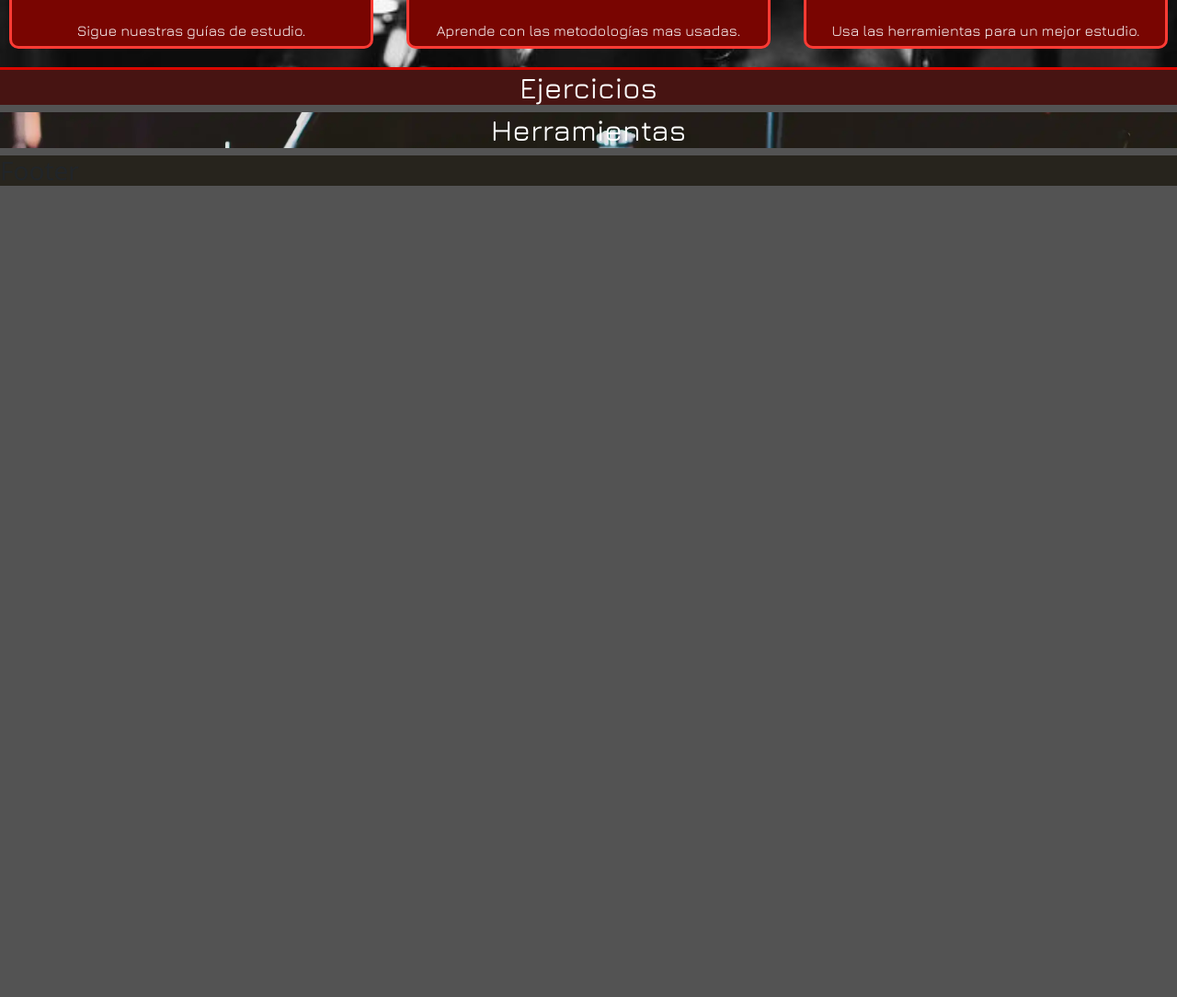
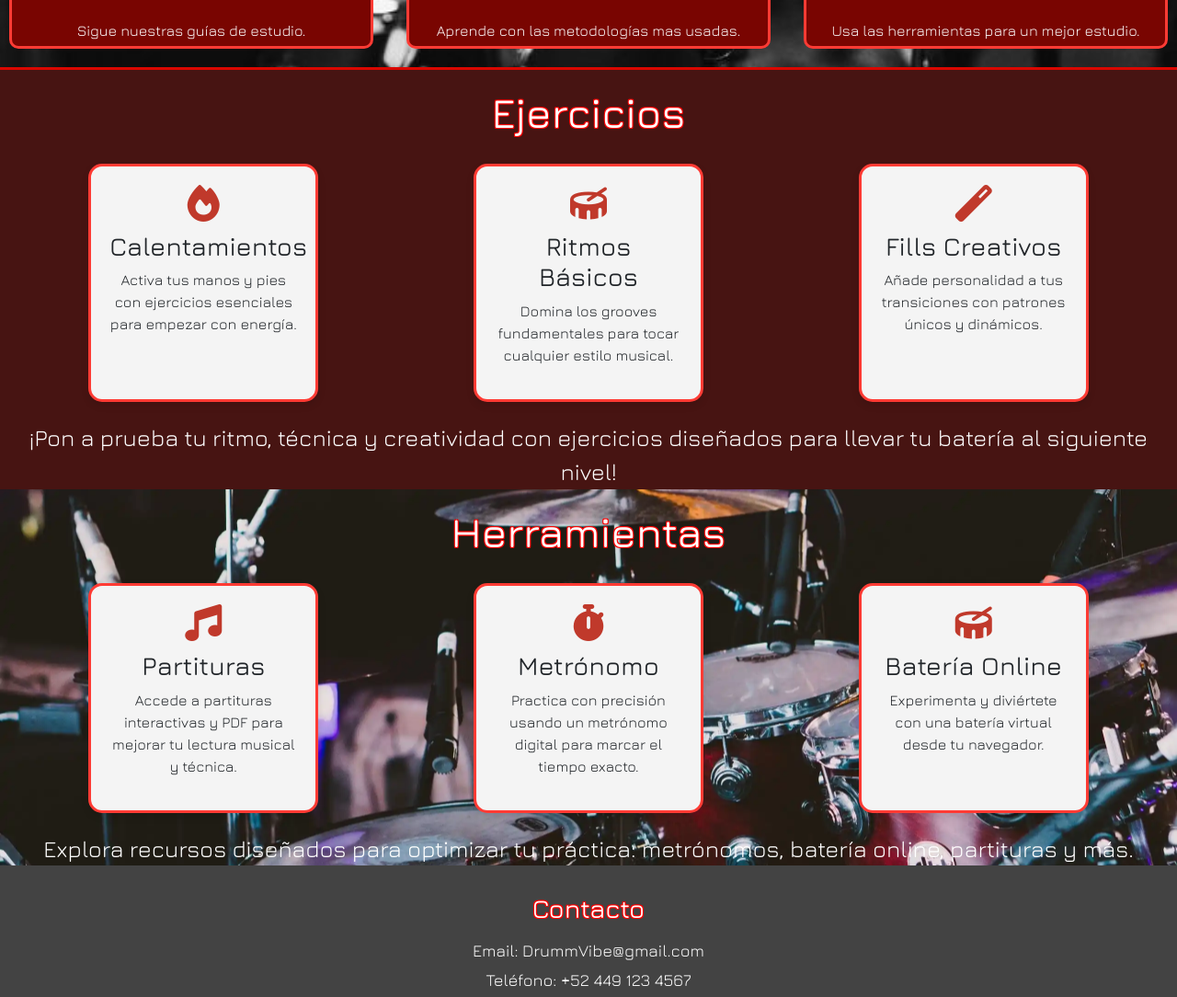
Before and after one commit to Jose-Hernandez-45/DrummVibe, a plain HTML site: page index.html in a window 1280 px wide. Shown: the part 1293-2377 px from the top of the page at 92% size. Before the commit the page ends 1503 px from the top, so only its background shows below. Drawn offline with nearby package versions, Linux system fonts and the light colour scheme.

Commit message:
Nuevo index acabado v1.1.0

```diff
--- /dev/null
+++ b/assets/git versions.txt
@@ -0,0 +1,5 @@
+git add .
+git commit -m "Nueva funcionalidad para versión v1.1.0"
+git tag -a v1.1.0 -m "Versión v1.1.0 - nuevas funciones"
+git push origin main
+git push origin v1.1.0
--- a/index.html
+++ b/index.html
@@ -42,13 +42,13 @@
     <section id="heroCarousel" class="carousel slide" data-bs-ride="carousel">
         <div class="carousel-inner">
             <div class="carousel-item active">
-                <img src="./assets/img/1.png" class="d-block w-100 object-fit-cover" alt="Slide 1">
+                <img src="./assets/img/4.png" class="d-block w-100 object-fit-cover" alt="Slide 1">
             </div>
             <div class="carousel-item">
-                <img src="./assets/img/2.png" class="d-block w-100 object-fit-cover" alt="Slide 2">
+                <img src="./assets/img/5.png" class="d-block w-100 object-fit-cover" alt="Slide 2">
             </div>
             <div class="carousel-item">
-                <img src="./assets/img/3.png" class="d-block w-100 object-fit-cover" alt="Slide 3">
+                <img src="./assets/img/6.png" class="d-block w-100 object-fit-cover" alt="Slide 3">
             </div>
         </div>
         <button class="carousel-control-prev" type="button" data-bs-target="#heroCarousel" data-bs-slide="prev">
@@ -98,10 +98,29 @@
     <section class="ejer" id="ejercicios">
         <h2>Ejercicios</h2>
         <div class="menu_e">
+        <!-- Tarjeta 1: Calentamientos -->
+        <div class="card_ejercicio">
+            <i class="fas fa-fire"></i>
+            <h3>Calentamientos</h3>
+            <p>Activa tus manos y pies con ejercicios esenciales para empezar con energía.</p>
+        </div>
 
+        <!-- Tarjeta 2: Ritmos Básicos -->
+        <div class="card_ejercicio">
+            <i class="fas fa-drum"></i>
+            <h3>Ritmos Básicos</h3>
+            <p>Domina los grooves fundamentales para tocar cualquier estilo musical.</p>
+        </div>
+
+        <!-- Tarjeta 3: Fills Creativos -->
+        <div class="card_ejercicio">
+            <i class="fas fa-magic"></i>
+            <h3>Fills Creativos</h3>
+            <p>Añade personalidad a tus transiciones con patrones únicos y dinámicos.</p>
+        </div>
         </div>
         <span class="desc_e">
-
+             ¡Pon a prueba tu ritmo, técnica y creatividad con ejercicios diseñados para llevar tu batería al siguiente nivel!
         </span>
     </section>
 
@@ -111,21 +130,50 @@
         <h2>Herramientas</h2>
         <div class="menu_h">
 
+        <div class="card_herramienta">
+            <i class="fas fa-music"></i>
+            <h3>Partituras</h3>
+            <p>Accede a partituras interactivas y PDF para mejorar tu lectura musical y técnica.</p>
+        </div>
+
+        <div class="card_herramienta">
+            <i class="fas fa-stopwatch"></i>
+            <h3>Metrónomo</h3>
+            <p>Practica con precisión usando un metrónomo digital para marcar el tiempo exacto.</p>
+        </div>
+
+        <div class="card_herramienta">
+            <i class="fas fa-drum"></i>
+            <h3>Batería Online</h3>
+            <p>Experimenta y diviértete con una batería virtual desde tu navegador.</p>
+        </div>
         </div>
         <span class="desc_h">
-
+            Explora recursos diseñados para optimizar tu práctica:
+            metrónomos, batería online, partituras y más.
         </span>
     </section>
 
-
+    <!-- footer -->
+    <footer>
+    <h3>Contacto</h3>
+    <p>Email: DrummVibe@gmail.com</p>
+    <p>Teléfono: +52 449 123 4567</p>
+    <div class="redes-sociales">
+        <a href="# target="_blank" aria-label="Facebook">
+        <i class="fab fa-facebook-f"></i>
+        </a>
+        <a href="#" target="_blank" aria-label="Twitter">
+        <i class="fab fa-twitter"></i>
+        </a>
+        <a href="#" target="_blank" aria-label="Instagram">
+        <i class="fab fa-instagram"></i>
+        </a>
+    </div>
+    </footer>
     <!-- scripting -->
     <script src="./assets/main.js"></script>
     <script src="./assets/cambios.js"></script>
     <script src="https://cdn.jsdelivr.net/npm/bootstrap@5.3.0/dist/js/bootstrap.bundle.min.js"></script>
 </body>
-
-
-<footer>
-    <h3>Footer</h3>
-</footer>
 </html>
--- a/style/style.css
+++ b/style/style.css
@@ -119,7 +119,7 @@ header {
   text-align: center;
   color: #fff;
   font-family: "Jura", sans-serif;
-  border-top: 3px solid #da0700;
+  border-top: 3px solid #312b2b;
   border-bottom: 3px solid #da0700;
   padding-bottom: 10px;
   padding-top: 10px;
@@ -128,10 +128,10 @@ header {
   font-weight: 500;
   font-size: 45px;
   text-shadow:
-    -1px -1px 0 #000,
-     1px -1px 0 #000,
-    -1px  1px 0 #000,
-     1px  1px 0 #000;
+    -1px -1px 0 #ff0000,
+     1px -1px 0 #ff0000,
+    -1px  1px 0 #ff0000,
+     1px  1px 0 #ff0000;
 }
 .info_c{
   padding: 5px;
@@ -139,9 +139,10 @@ header {
   background-color: #790501;
   border-radius: 10px;
   border: 3px solid #ff3b34;
+  transition: transform 0.3s ease;
 }
 .info_c:hover {
-  transform: scale(1.03);
+  transform: translateY(-5px);
 }
 .guia{
   height: 200px;
@@ -162,21 +163,143 @@ header {
   text-align: center;
   font-family: "Jura", sans-serif;
   background-color: #471412;
-  color:#fff;
   margin: 0;
   padding: 0;
 }
+.ejer h2{
+  padding-top: 20px;
+  color: #fff;
+  font-weight: 500;
+  font-size: 45px;
+  text-shadow:
+    -1px -1px 0 #ff0000,
+     1px -1px 0 #ff0000,
+    -1px  1px 0 #ff0000,
+     1px  1px 0 #ff0000;
+}
+.menu_e {
+  display: grid;
+  grid-template-columns: repeat(auto-fit,minmax(150px,1fr));
+  gap: 1rem;
+  justify-items: center;
+  padding: 20px;
+}
+
+.card_ejercicio {
+  border: 3px solid #ff3b34;
+  width: 250px;
+  padding: 20px;
+  text-align: center;
+  background-color: #f4f4f4;
+  border-radius: 15px;
+  box-shadow: 0 4px 8px rgba(0,0,0,0.1);
+  transition: transform 0.3s ease;
+}
+
+.card_ejercicio i {
+  font-size: 40px;
+  color: #c0392b;
+  margin-bottom: 10px;
+}
+
+.card_ejercicio:hover {
+  transform: translateY(-5px);
+}
+.desc_e {
+  color: #fff;
+  font-size: 25px;
+}
+
 .herr{
+  background-image: url(../assets/img/drum2.webp);
+  background-repeat: no-repeat;
+  background-size: cover;
+  background-position: center;
+  background-attachment: fixed;
   text-align: center;
   font-family: "Jura", sans-serif;
-  background-image: url(../assets/img/drum2.webp);
-  background-size: cover;
-  background-repeat: no-repeat;
-  color:#fff;
+  background-color: #471412;
+  margin: 0;
+  padding: 0;
 }
-footer{
-  background-color: #27241d;
+.herr h2{
+  padding-top: 20px;
+  color: #fff;
+  font-weight: 500;
+  font-size: 45px;
+  text-shadow:
+    -1px -1px 0 #ff0000,
+     1px -1px 0 #ff0000,
+    -1px  1px 0 #ff0000,
+     1px  1px 0 #ff0000;
 }
+.menu_h {
+  display: grid;
+  grid-template-columns: repeat(auto-fit,minmax(150px,1fr));
+  gap: 1rem;
+  justify-items: center;
+  padding: 20px;
+}
+
+.card_herramienta {
+  border: 3px solid #ff3b34;
+  width: 250px;
+  padding: 20px;
+  text-align: center;
+  background-color: #f4f4f4;
+  border-radius: 15px;
+  box-shadow: 0 4px 8px rgba(0,0,0,0.1);
+  transition: transform 0.3s ease;
+}
+
+.card_herramienta i {
+  font-size: 40px;
+  color: #c0392b;
+  margin-bottom: 10px;
+}
+
+.card_herramienta:hover {
+  transform: translateY(-5px);
+}
+.desc_h {
+  color: #fff;
+  font-size: 25px;
+}
+footer {
+  background-color: #434343;
+  color: #fff;
+  text-align: center;
+  padding: 30px 20px;
+  font-family: "Jura", sans-serif;
+}
+
+footer h3 {
+  font-size: 28px;
+  margin-bottom: 15px;
+  text-shadow:
+    -1px -1px 0 #ff0000,
+     1px -1px 0 #ff0000,
+    -1px  1px 0 #ff0000,
+     1px  1px 0 #ff0000;
+}
+
+footer p {
+  margin: 5px 0;
+  font-size: 18px;
+}
+
+.redes-sociales a {
+  color: #fff;
+  margin: 0 10px;
+  font-size: 24px;
+  transition: color 0.3s ease;
+  text-decoration: none;
+}
+
+.redes-sociales a:hover {
+  color: #ff3b34;
+}
+
 
 @media (max-width: 1024px) {
   #heroCarousel {
@@ -249,4 +372,12 @@ footer{
     width: 100%;
     border-radius: 5px;
   }
+  .card_ejercicio {
+    width: 220px;
+    padding: 10px;
+  }
+  .card_herramienta {
+    width: 220px;
+    padding: 10px;
+  }
 }
```
Also changed, not shown: assets/img/3.png (deleted), assets/img/4.png (added), assets/img/6.png (added), 3 other files.
